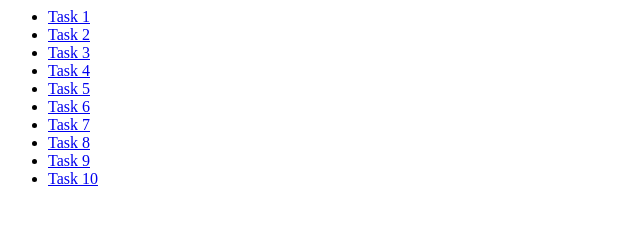
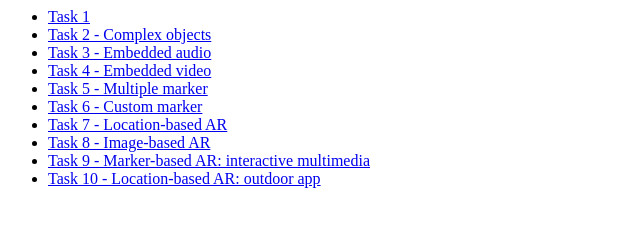
Before and after one commit to fulepszabi/fulepszabi.github.io, a plain HTML site: page index.html in a window 1280 px wide. Shown: the whole page, without its empty margins (0-640 px from the left). Drawn offline with Linux system fonts and the light colour scheme.

Commit message:
task7 Location-based AR

```diff
--- a/index.html
+++ b/index.html
@@ -6,15 +6,15 @@
     <ul>
         <!-- navigation to the solutions of tasks -->
         <li><a href="SmartCity-AR/task1.html">Task 1</a></li>
-        <li><a href="SmartCity-AR/task2.html">Task 2</a></li>
-        <li><a href="SmartCity-AR/task3.html">Task 3</a></li>
-		<li><a href="SmartCity-AR/task4.html">Task 4</a></li>
-		<li><a href="SmartCity-AR/task5.html">Task 5</a></li>
-		<li><a href="SmartCity-AR/task6.html">Task 6</a></li>
-		<li><a href="SmartCity-AR/task7.html">Task 7</a></li>
-		<li><a href="SmartCity-AR/task8.html">Task 8</a></li>
-		<li><a href="SmartCity-AR/task9.html">Task 9</a></li>
-		<li><a href="SmartCity-AR/task10.html">Task 10</a></li>
+        <li><a href="SmartCity-AR/task2.html">Task 2 - Complex objects</a></li>
+        <li><a href="SmartCity-AR/task3.html">Task 3 - Embedded audio</a></li>
+		<li><a href="SmartCity-AR/task4.html">Task 4 - Embedded video</a></li>
+		<li><a href="SmartCity-AR/task5.html">Task 5 - Multiple marker</a></li>
+		<li><a href="SmartCity-AR/task6.html">Task 6 - Custom marker</a></li>
+		<li><a href="SmartCity-AR/task7.html">Task 7 - Location-based AR</a></li>
+		<li><a href="SmartCity-AR/task8.html">Task 8 - Image-based AR</a></li>
+		<li><a href="SmartCity-AR/task9.html">Task 9 - Marker-based AR: interactive multimedia</a></li>
+		<li><a href="SmartCity-AR/task10.html">Task 10 - Location-based AR: outdoor app</a></li>
     </ul>
 </body>
 </html>
```
Also changed, not shown: SmartCity-AR/task7.html (+28 -29 lines).
